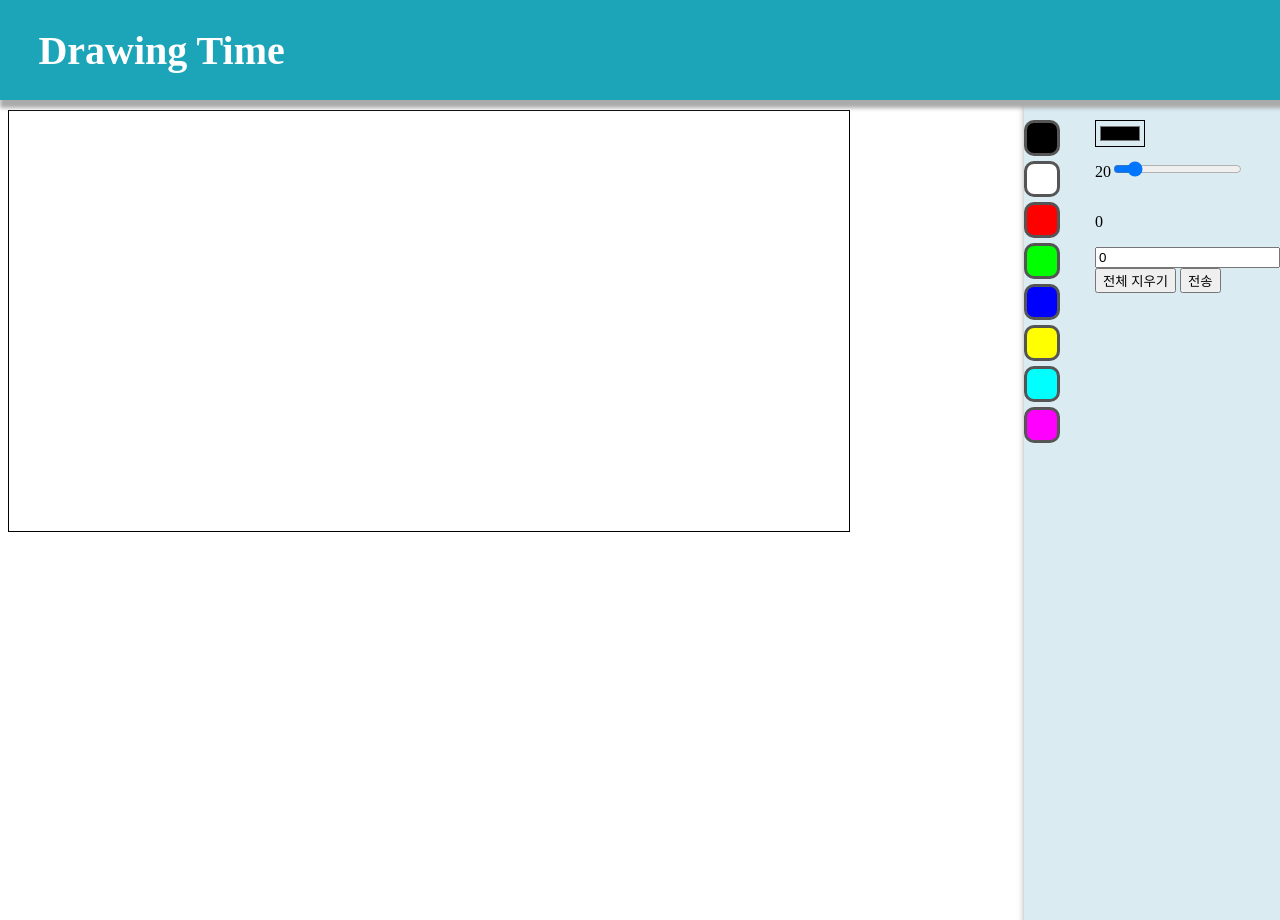
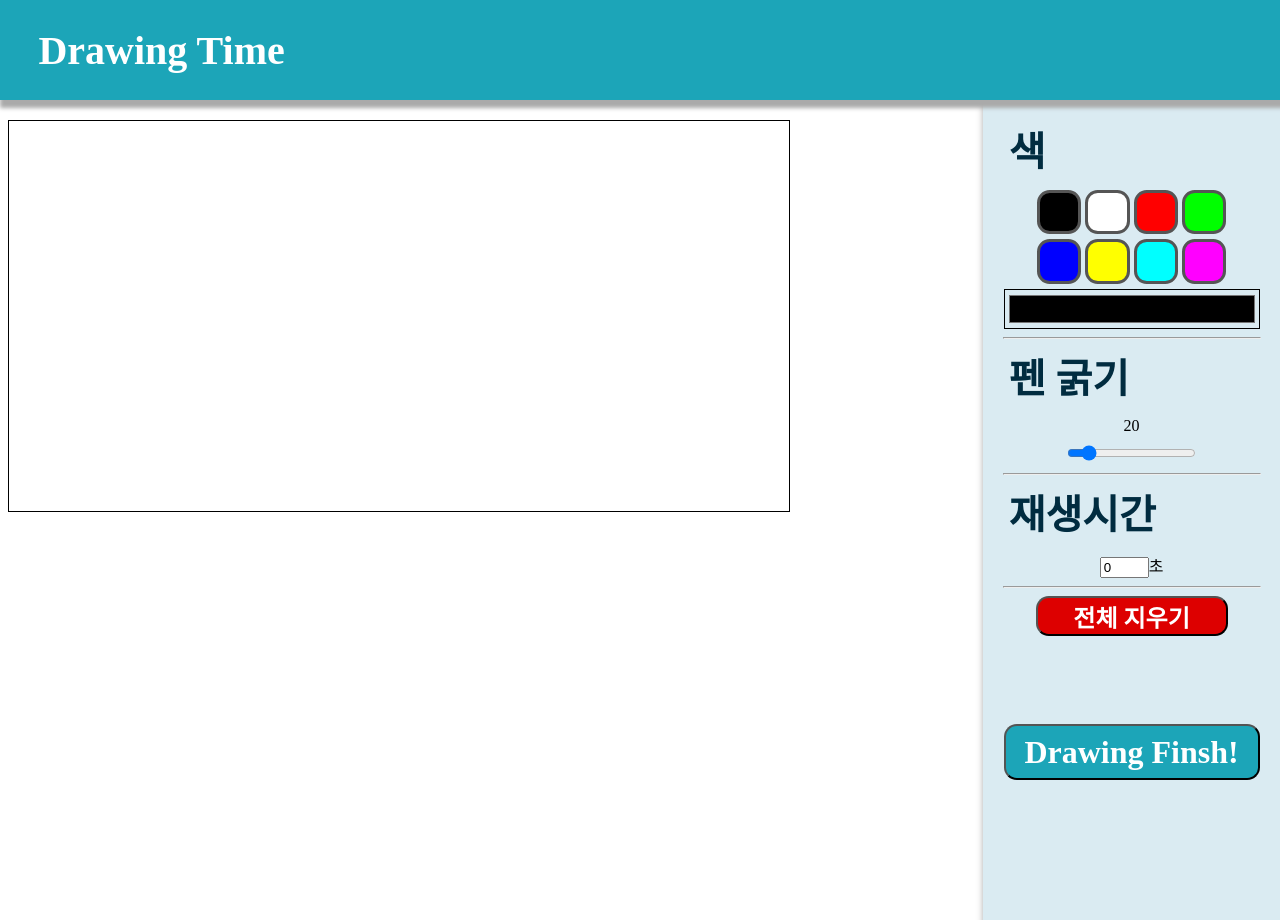
Before and after one commit to BackGwangM/Catch_A_Look, a plain HTML site: page Drawing_Time.html in a window 1280 px wide. Shown: the top 920 px of the page. Drawn offline with nearby package versions, Linux system fonts and the light colour scheme; a web font is replaced by a local one.

Commit message:
UI 적용 완료

```diff
--- a/Drawing.js
+++ b/Drawing.js
@@ -5,4 +5,4 @@ if(navigator.appName == 'Netscape' && navigator.userAgent.search('Trident') != -
 }
 
 
-document.write("<div id='canvas_border' style='width:"+screen_h*1.4+"px'><canvas id='c' height='"+screen_h*0.7+"' width='"+screen_h*1.4+"'></canvas></div>");
+document.write("<div id='canvas_border' style='width:"+screen_h*1.30+"px'><canvas id='c' height='"+screen_h*0.65+"' width='"+screen_h*1.30+"'></canvas></div>");
--- a/Drawing_Time.html
+++ b/Drawing_Time.html
@@ -20,6 +20,11 @@
     </div>
     <div id="Drawing_menu">
 
+
+        <div id="button">
+                <div class="menu_title">
+                        색
+                    </div>
             <div id="pick">
                 <div id="#000000" class="color black"></div>
                 <div id="#FFFFFF" class="color white"></div>
@@ -30,13 +35,23 @@
                 <div id="#00FFFF" class="color bluish_green" > </div>
                 <div id="#FF00FF" class="color purple" ></div><br>
             </div>
-        <div id="button">
-            <input type="color" id="choose_color"><br>
-            <p id="info_pen_width">20</p><input type="range" min="1" max="150" value="20" id="change_pen_width"><br>
-            <p id="info_play_sec">0</p><input type="text" min="0" max="10" value="0" id="change_play_sec">
+            <input type="color" id="choose_color">
+            <hr>
+            <div class="menu_title">
+                펜 굵기
+            </div>
+            <div id="pen_width"><div id="info_pen_width">20</div></div><input type="range" min="1" max="150" value="20" id="change_pen_width">
+            <hr>
+            <div class="menu_title">
+                재생시간
+            </div>
+            <input type="text" min="0" max="10" value="0" size="3" id="change_play_sec">초
+            <hr>
             <button id="clear-canvas" onclick="all_clear();">전체 지우기</button>
 
-            <input type="button" id="btn" onclick="trsvg_fun();" value="전송">
+        </div>
+        <div id="btn_div">
+            <button id="btn" onclick="trsvg_fun();">Drawing Finsh!</button>
         </div>
     </div>
 
--- a/css/Drawing_time.css
+++ b/css/Drawing_time.css
@@ -1,5 +1,5 @@
 body{
-    margin-top: 13.8vh;
+    margin-top: 15vh;
     overflow-x:hidden;
     overflow-y:hidden;
 }
@@ -9,11 +9,11 @@ body{
     width: auto;
 }
 #choose_color{
-    width: 50px;
+    width: 20vw;
     background-color: #DAEBF2;
     border-image: none;
     border-style: solid;
-
+    height: 5vh;
 }
 
 #Title_Bar{
@@ -29,39 +29,89 @@ body{
     align-items: center;
     z-index: 9999;
 }
+hr{
+    width: 20vw;
+}
+
 #Title_text{
     color: #ffffff;
     font-size: 5vh;
     font-family: 'NanumSquare';
     font-weight: 800;
 }
+
 #Drawing_menu{
     padding-top: 15vh;
     position: absolute;
-    display: flex;
     top: 0;
     right: 0;
     height: 100%;
-    width: 20vw;
+    width: 23.2vw;
     background-color: #DAEBF2;
     box-shadow: 0.5vw 0.5vw 0.5vw 0.5vw #aaaaaa;
     z-index: 8888;
+    text-align: center;
+
+}
+#clear-canvas{
+    width: 15vw;
+    height: 5vh;
+    border-radius:1vw;
+    -webkit-border-radius:1vw;
+    border-image: none;
+    background-color: #DD0000;
+    font-family: 'NanumSquare';
+    font-size: 3vh;
+    color: white;
+    font-weight: 700;
+}
+
+#btn{
+    width: 20vw;
+    height: 7vh;
+    border-radius:1vw;
+    -webkit-border-radius:1vw;
+    border-image: none;
+    background-color: #1CA5B8;
+    font-family: 'NanumSquare';
+    font-size: 4vh;
+    color: white;
+    font-weight: 700;
+}
+
+#btn_div{
+    position: absolute;
+    bottom: 17.5vh;
+    right: 0;
+    width: 23.2vw;
+
+}
+
+.menu_title{
+    text-align: left;
+    margin-left: 2vw;
+    margin-bottom: 1.5vh;
+    font-family: 'NanumSquare';
+    font-weight: 800;
+    color: #012C40;
+    font-size: 5vh;
 }
 
 #info_pen_width{
-    display: inline-block;
+    margin: 0;
+    margin-bottom: 1vh;
 }
-#info_play_sec{
-    display: inline-block;
-}
+
 .color{
     display: inline-block;
-    height: 30px;
-    width: 30px;
+    height: 3vw;
+    width: 3vw;
     border: 3px solid #555555;
     margin-bottom: 1px;
-    border-radius:10px;
-    -webkit-border-radius:10px;
+    border-radius:1vw;
+    -webkit-border-radius:1vw;
+    border-style: solid;
+
 
 }
 .white{
--- a/editer.js
+++ b/editer.js
@@ -6,8 +6,15 @@ var mode;
 
 
 function all_clear(){
-    canvas.clear()
-    console.log("전체 지우기 실행");
+    var clear_cheak = confirm("정말 지우시겠습니까?");
+    if(clear_cheak == true){
+        canvas.clear();
+        console.log("전체 지우기 실행");
+    }
+    else{
+        console.log("전체 지우기 취소");
+    }
+
 };
 
 $(function () {
```
Lines whose indentation alone changed are shown as unchanged.
